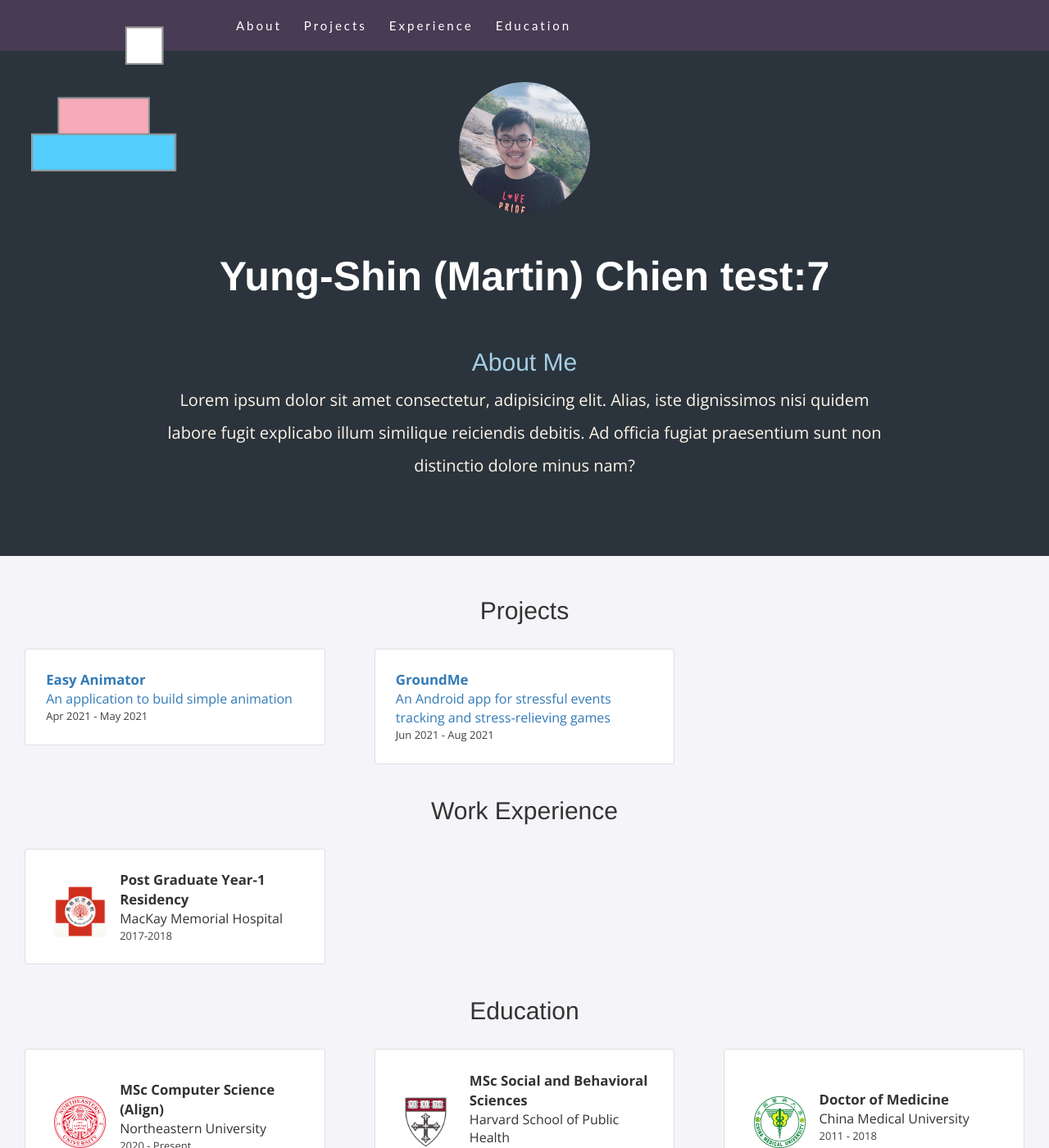
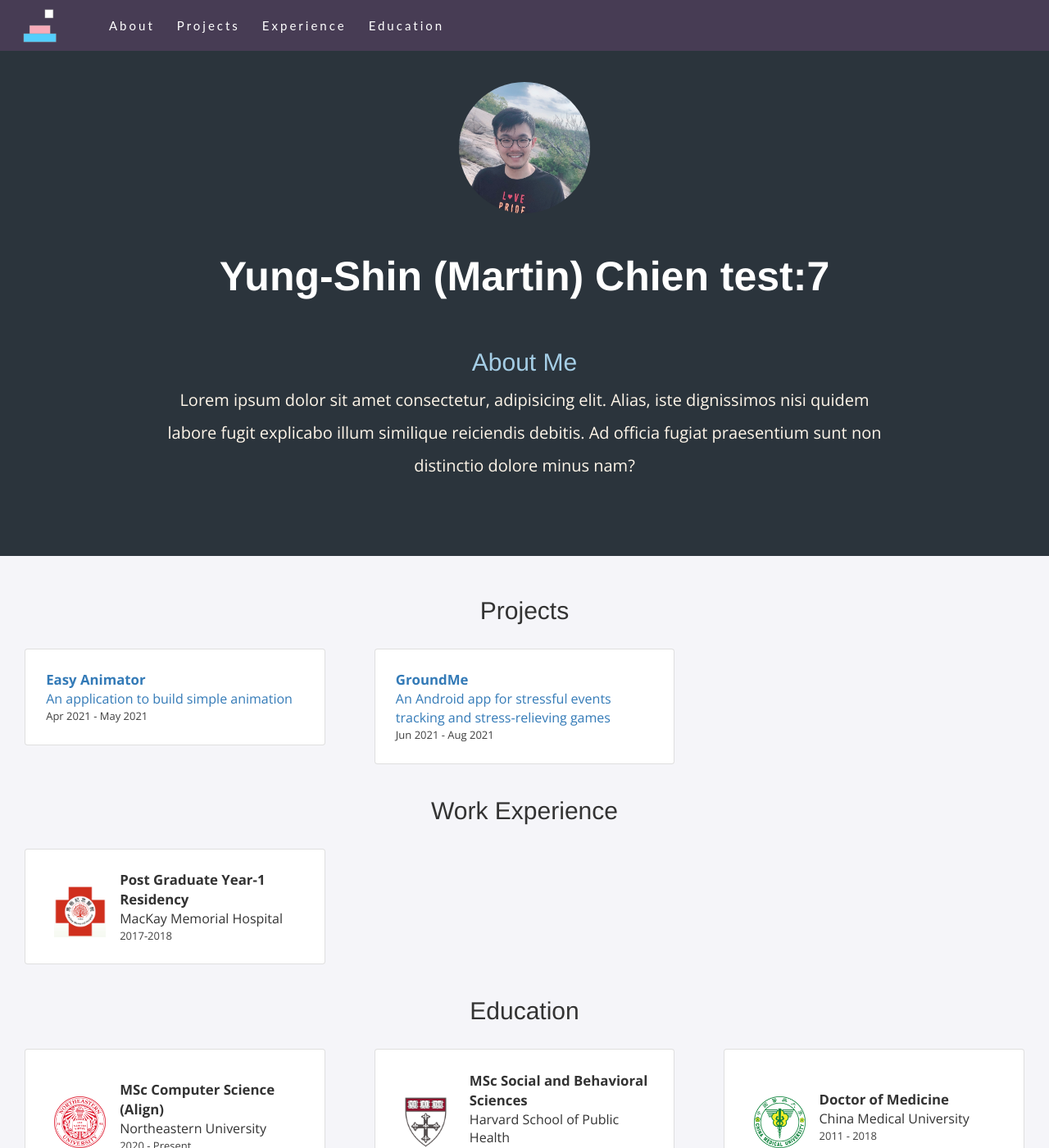
Before and after one commit to mchall92/mchall92.github.io, a Jekyll site: the page built from index.html, in a window 1280 px wide and 1400 px high. Shown: the whole window at 82% size. Built offline with Jekyll 4.4.1, drawn with Linux system fonts in a browser that asks for light colours; nearby versions of some CDN libraries.

Commit message:
fixed icon

```diff
--- a/_includes/navbar.html
+++ b/_includes/navbar.html
@@ -1,7 +1,7 @@
 <nav class="navbar navbar-expand-md fixed-top">
   <!-- Brand -->
   <div class="navbar-brand">
-    <img src="./assets/img/logo.png" href="#" />
+    <a href="./"><img src="./assets/img/logo.png"/></a>
   </div>
 
   <!-- Toggler/collapsibe Button -->
--- a/_sass/navbar.scss
+++ b/_sass/navbar.scss
@@ -20,8 +20,9 @@ html {
   }
 
   .navbar-brand img {
-    width: 200px;
+    width: 45px;
     height: auto;
+    margin-top: -12px;
   }
 
 .navbar-collapse {
```
